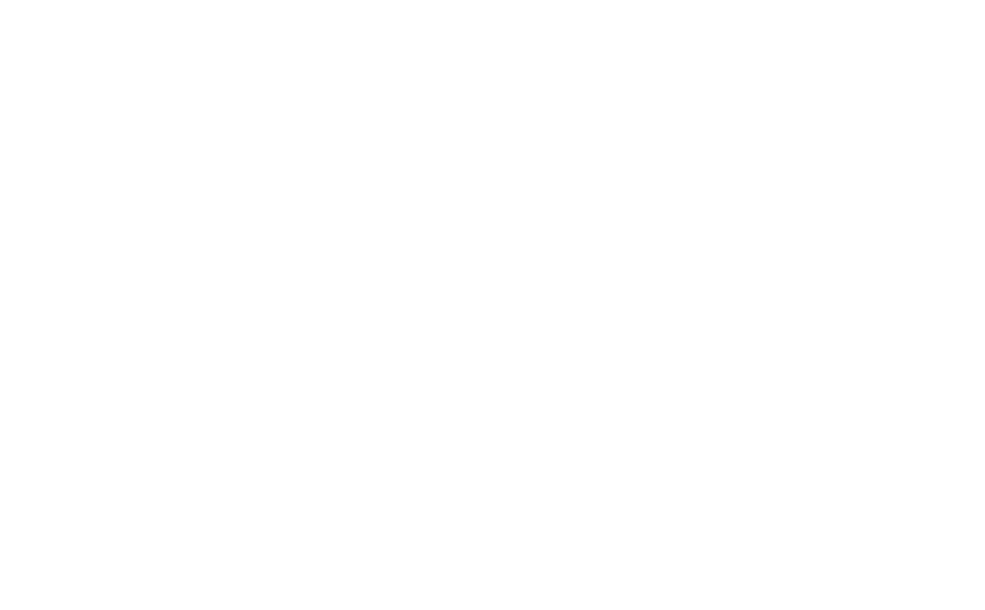
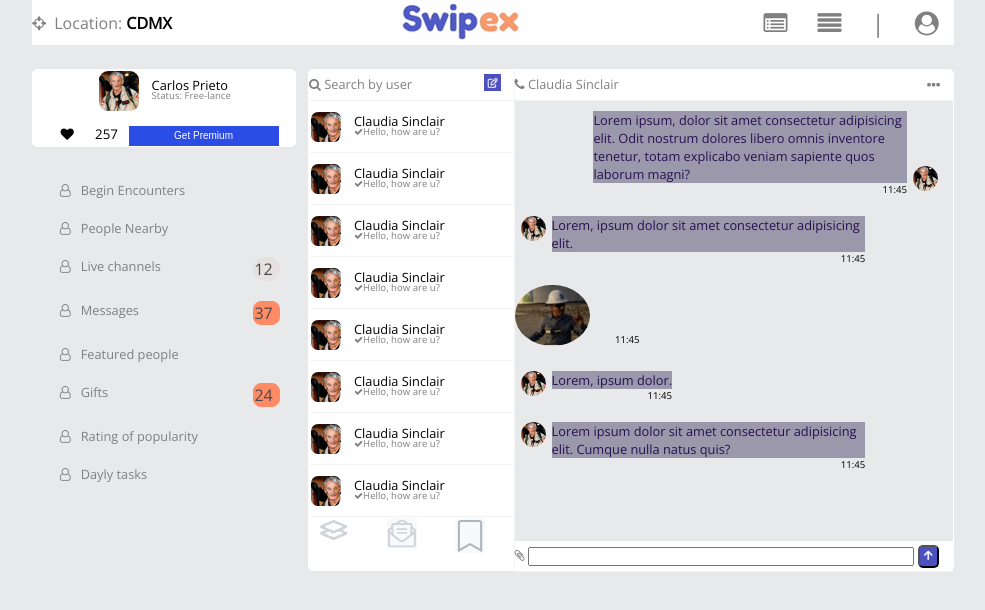
Before and after one commit to carlosprietobarron/capstone-socialnet, a plain HTML site: page conversations.html in a window 1280 px wide. Shown: the whole page, without its empty margins (83-1068 px from the left). Drawn offline with nearby package versions, Linux system fonts and the light colour scheme.

Commit message:
created contact page

```diff
--- a/conversations.html
+++ b/conversations.html
@@ -0,0 +1,282 @@
+<!DOCTYPE html>
+<html lang="en">
+<head>
+    <meta charset="UTF-8">
+    <meta name="viewport" content="width=device-width, initial-scale=1.0">
+    <title>Swipex Contacts</title>
+    <link href="https://fonts.googleapis.com/css?family=Josefin+Sans:300|Lato:300i|Open+Sans|Open+Sans+Condensed:300|Roboto:300&display=swap"
+                  rel="stylesheet">
+                  <link rel="stylesheet" href="https://cdnjs.cloudflare.com/ajax/libs/font-awesome/4.7.0/css/font-awesome.min.css">
+    <link rel="stylesheet" href="./css/styles.css">
+</head>
+<body>
+    <header>
+        <div class="location">
+            <span><i class="fa fa-crosshairs"></i></span>
+            <p class="location">&nbsp; Location:&nbsp; <strong class="blkfnt">CDMX</strong </p>
+        </div>
+        <div class="swipex-logo">
+            <img src="./img/logo.png" alt="swipexlogo">
+        </div>
+        <div class="nav-bar-top">
+            <ul>
+                <li>
+                    <a href="#"><i class="fa fa-list-alt"></i></a>
+                </li>
+                <li>
+                    <a href="#"><i class="fa fa-align-justify" aria-hidden="true"></i></a>
+                </li>
+                <li>|</li>
+                <li>
+                    <a href="#"><i class="fa fa-user-circle" aria-hidden="true"></i></a>
+                </li>
+
+            </ul>
+        </div>
+    </header>
+    <div class="blanc-height"></div>
+    <main class="windowcolor">
+        <section class="left-side-dsk">
+            <div class="current-usr-card">
+                <div class="card-header">
+                    <div class="img-wrapper-tmb">
+                        <img src="./img/50x50.jpg" alt="usr-photo">
+                    </div>
+                    <div class="crnt-usr-data">
+                        <div class="card-sm-name"><p>Carlos Prieto</p></div>
+                        <div class="card-sm-status"><span class="status-sm">Status: Free-lance</span></div>
+                    </div>
+                </div>
+                <div class="card-footer">
+                    <div class="like-counter">
+                        <span><i class="fa fa-heart"></i></span>
+                        <span id="likes-cnt">257</span>
+                    </div>
+                    <div class="button-blue">
+                        <button class="candas-btn blue-btn">Get Premium</button>
+                    </div>
+                </div>
+            </div>
+            <div class="blanc-height windowcolor"></div>
+            <div class="menu-wrapper windowcolor">
+                <nav class="flex-nav vertical-menu">
+                    <ul class="nav-items">
+                        <li class="nav-item">
+                            <a href="#"><i class="fa fa-user-o" aria-hidden="true"></i>&nbsp;&nbsp;&nbsp;Begin Encounters</a>
+                        </li>
+                        <li class="nav-item">
+                            <a href="#"><i class="fa fa-user-o" aria-hidden="true"></i>&nbsp;&nbsp;&nbsp;People Nearby</a>
+                        </li>
+                        <li class="nav-item">
+                            <div class="nav-wrapper">
+                            <a href="#"><i class="fa fa-user-o" aria-hidden="true"></i>&nbsp;&nbsp;&nbsp;Live channels</a>
+                            <div class="channel-count"><span>12</span></div>
+                            </div>
+                        </li>
+                        <li class="nav-item">
+                            <div class="nav-wrapper">
+                                <a href="#"><i class="fa fa-user-o" aria-hidden="true"></i>&nbsp;&nbsp;&nbsp;Messages</a>
+                            <div class="box-count"><span>37</span></div>
+                            </div>
+                        </li>
+                        <li class="nav-item">
+                            <a href="#"><i class="fa fa-user-o" aria-hidden="true"></i>&nbsp;&nbsp;&nbsp;Featured people</a>
+                        </li>
+                        <li class="nav-item">
+                            <div class="nav-wrapper">
+                                <a href="#"><i class="fa fa-user-o" aria-hidden="true"></i>&nbsp;&nbsp;&nbsp;Gifts</a>
+                            <div class="box-count"><span>24</span></div>
+                            </div>
+                        </li>
+                        <li class="nav-item">
+                            <a href="#"><i class="fa fa-user-o" aria-hidden="true"></i>&nbsp;&nbsp;&nbsp;Rating of popularity</a>
+                        </li>
+                        <li class="nav-item">
+                            <a href="#"><i class="fa fa-user-o" aria-hidden="true"></i>&nbsp;&nbsp;&nbsp;Dayly tasks</a>
+                        </li>
+                    </ul>
+                </nav>
+            </div>
+        </section>
+        <section class="contacts-chat">
+            <div class="contact-list">
+                <div class="search-user-card">
+                    <div class="search-user-header">
+                        <div class="crnt-usr-data">
+                            <div class="card-sm-name"><p><span><i class="fa fa-search"></i></span> Search by user</p></div>
+                        </div>
+                        <div class="img-wrapper-noradius">
+                            <img src="./img/serachbyuser2.png" alt="sliders">
+                        </div>
+                    </div>
+                </div>
+                <div class="contact-item">
+                    <div class="card-header">
+                        <div class="img-wrapper-small">
+                            <img src="./img/50x50.jpg" alt="usr-photo">
+                        </div>
+                        <div class="crnt-usr-data">
+                            <div class="card-sm-name"><p>Claudia Sinclair</p></div>
+                            <div class="card-sm-status"><span class="ico-chk"><i class="fa fa-check"></i></span><span class="status-sm">Hello, how are u?</span></div>
+                        </div>
+                    </div>
+                </div>
+                <div class="contact-item">
+                    <div class="card-header">
+                        <div class="img-wrapper-small">
+                            <img src="./img/50x50.jpg" alt="usr-photo">
+                        </div>
+                        <div class="crnt-usr-data">
+                            <div class="card-sm-name"><p>Claudia Sinclair</p></div>
+                            <div class="card-sm-status"><span class="ico-chk"><i class="fa fa-check"></i></span><span class="status-sm">Hello, how are u?</span></div>
+                        </div>
+                    </div>
+                </div>
+                <div class="contact-item">
+                    <div class="card-header">
+                        <div class="img-wrapper-small">
+                            <img src="./img/50x50.jpg" alt="usr-photo">
+                        </div>
+                        <div class="crnt-usr-data">
+                            <div class="card-sm-name"><p>Claudia Sinclair</p></div>
+                            <div class="card-sm-status"><span class="ico-chk"><i class="fa fa-check"></i></span><span class="status-sm">Hello, how are u?</span></div>
+                        </div>
+                    </div>
+                </div>
+                <div class="contact-item">
+                    <div class="card-header">
+                        <div class="img-wrapper-small">
+                            <img src="./img/50x50.jpg" alt="usr-photo">
+                        </div>
+                        <div class="crnt-usr-data">
+                            <div class="card-sm-name"><p>Claudia Sinclair</p></div>
+                            <div class="card-sm-status"><span class="ico-chk"><i class="fa fa-check"></i></span><span class="status-sm">Hello, how are u?</span></div>
+                        </div>
+                    </div>
+                </div>
+                <div class="contact-item">
+                    <div class="card-header">
+                        <div class="img-wrapper-small">
+                            <img src="./img/50x50.jpg" alt="usr-photo">
+                        </div>
+                        <div class="crnt-usr-data">
+                            <div class="card-sm-name"><p>Claudia Sinclair</p></div>
+                            <div class="card-sm-status"><span class="ico-chk"><i class="fa fa-check"></i></span><span class="status-sm">Hello, how are u?</span></div>
+                        </div>
+                    </div>
+                </div>
+                <div class="contact-item">
+                    <div class="card-header">
+                        <div class="img-wrapper-small">
+                            <img src="./img/50x50.jpg" alt="usr-photo">
+                        </div>
+                        <div class="crnt-usr-data">
+                            <div class="card-sm-name"><p>Claudia Sinclair</p></div>
+                            <div class="card-sm-status"><span class="ico-chk"><i class="fa fa-check"></i></span><span class="status-sm">Hello, how are u?</span></div>
+                        </div>
+                    </div>
+                </div>
+                <div class="contact-item">
+                    <div class="card-header">
+                        <div class="img-wrapper-small">
+                            <img src="./img/50x50.jpg" alt="usr-photo">
+                        </div>
+                        <div class="crnt-usr-data">
+                            <div class="card-sm-name"><p>Claudia Sinclair</p></div>
+                            <div class="card-sm-status"><span class="ico-chk"><i class="fa fa-check"></i></span><span class="status-sm">Hello, how are u?</span></div>
+                        </div>
+                    </div>
+                </div>
+                <div class="contact-item">
+                    <div class="card-header">
+                        <div class="img-wrapper-small">
+                            <img src="./img/50x50.jpg" alt="usr-photo">
+                        </div>
+                        <div class="crnt-usr-data">
+                            <div class="card-sm-name"><p>Claudia Sinclair</p></div>
+                            <div class="card-sm-status"><span class="ico-chk"><i class="fa fa-check"></i></span><span class="status-sm">Hello, how are u?</span></div>
+                        </div>
+                    </div>
+                </div>
+                <div class="contact-actions">
+                    <div class="img-wrapper-small">
+                        <img src="./img/layer.png" alt="usr-photo">
+                    </div>
+                    <div class="img-wrapper-small">
+                        <img src="./img/envelope.png" alt="usr-photo">
+                    </div>
+                    <div class="img-wrapper-small">
+                        <img src="./img/bookmark.png" alt="usr-photo">
+                    </div>
+                </div>
+            </div>
+            <div class="chat-window">
+                <div class="conversation-card">
+                    <div class="conversation-header">
+                        <div class="crnt-usr-data">
+                            <div class="card-sm-name"><p> <span><i class="fa fa-phone"></i> </span> Claudia Sinclair</p></div>
+                        </div>
+                        <div class="img-wrapper-noradius">
+                            <span><i class="fa fa-ellipsis-h"></i></span>
+                        </div>
+                    </div>
+                </div>
+                <div class="posts-display windowcolor">
+                    <div class="post-message sent">
+                        <div class="avatar"><img src="./img/50x50.jpg" alt="usr-photo"></div>
+                        <div class="message-card">
+                            <div class="message-text">Lorem ipsum, dolor sit amet consectetur adipisicing elit. Odit nostrum dolores libero omnis inventore tenetur, totam explicabo veniam sapiente quos laborum magni?</div>
+                            <div class="message-time">11:45</div>
+                        </div>
+                    </div>
+                    <div class="post-message received">
+                        <div class="avatar"><img src="./img/50x50.jpg" alt="usr-photo"></div>
+                        <div class="message-card">
+                            <div class="message-text">Lorem, ipsum dolor sit amet consectetur adipisicing elit.</div>
+                            <div class="message-time">11:45</div>
+                        </div>
+                    </div>
+                    <div class="post-message gifted received">
+                        <div class="gift-image"><img src="./img/gift.png" alt="usr-photo"></div>
+                        <div class="message-card">
+                            <div class="message-text empty">&nbsp;&nbsp;&nbsp;&nbsp;&nbsp;&nbsp;&nbsp;&nbsp;</div>
+                            <div class="message-time">11:45</div>
+                        </div>
+                    </div>
+                    <div class="post-message received">
+                        <div class="avatar"><img src="./img/50x50.jpg" alt="usr-photo"></div>
+                        <div class="message-card">
+                            <div class="message-text">Lorem, ipsum dolor.</div>
+                            <div class="message-time">11:45</div>
+                        </div>
+                    </div>
+                    <div class="post-message received">
+                        <div class="avatar"><img src="./img/50x50.jpg" alt="usr-photo"></div>
+                        <div class="message-card">
+                            <div class="message-text">Lorem ipsum dolor sit amet consectetur adipisicing elit. Cumque nulla natus quis?</div>
+                            <div class="message-time">11:45</div>
+                        </div>
+                    </div>
+                </div>
+                <div class="conversation-card whitebk longest">
+                    <div class="conversation-header whitebk longest">
+                        <div class="crnt-usr-data longest">
+                            <div class="card-sm-name longest">
+                                <form class="edition-input longest" action="#">
+                                    <label for="inputtext"><i class="fa fa-paperclip"></i></label>
+                                    <input type="text" id="inputtext">
+                                    <button class="upload"><span><img src="./img/arrowup.png" alt=""></span></button>
+                                </form>
+                            </div>
+                        </div>
+                        <div class="img-wrapper-noradius blue">
+                            <span><i class="fas fa-long-arrow-alt-up"></i></span>
+                        </div>
+                    </div>
+                </div>
+            </div>
+        </section>
+    </main>
+    <div class="blanc-height"></div>
+</body>
+</html>
--- a/css/styles.css
+++ b/css/styles.css
@@ -1,5 +1,5 @@
 html {
-    box-sizing: box ;
+  box-sizing: box;
 }
 
 body {
@@ -7,7 +7,7 @@ body {
   margin: 0;
   padding: 0;
   background-color: #e7e9ea;
-    font-family: 'Open Sans', sans-serif, Roboto,'Josefin Sans';
+  font-family: 'Open Sans', sans-serif, Roboto, 'Josefin Sans';
 }
 
 * {
@@ -16,7 +16,7 @@ body {
 }
 
 .shadowcolor {
-    background-color: #e6e6ef;
+  background-color: #636394;
 }
 
 .windowcolor {
@@ -59,7 +59,7 @@ header {
   color: black;
 }
 
-.nav-bar-top ul{
+.nav-bar-top ul {
   display: flex;
   flex-direction: row;
   list-style: none;
@@ -87,6 +87,10 @@ main {
   margin-left: calc(100% / 10);
   display: flex;
   flex-direction: row;
+}
+
+.menu-vertical {
+  width: 30vw;
 }
 
 .left-side-dsk {
@@ -152,7 +156,7 @@ main {
   color: rgb(255, 255, 255);
   background-color: rgb(43, 77, 230);
   width: 150px;
-    height: 20px  ;
+  height: 20px;
 }
 
 .like-counter {
@@ -207,7 +211,6 @@ main {
   margin-bottom: 10px;
 }
 
-
 .nav-item a {
   text-decoration: none;
   color: gray;
@@ -225,7 +228,7 @@ main {
   background-color: #f8f9fa;
 }
 
-.user-nav ul{
+.user-nav ul {
   width: 90%;
   list-style: none;
   display: flex;
@@ -274,7 +277,7 @@ main {
   font-size: 2rem;
 }
 
-.overlay-topleft span{
+.overlay-topleft span {
   font-size: 1rem;
 }
 
@@ -312,8 +315,8 @@ main {
   display: inline-table;
 }
 
-.btn-list button{
-    background-color:transparent ;
+.btn-list button {
+  background-color: transparent;
   border: none;
   margin: 0 1px;
 }
@@ -412,7 +415,7 @@ main {
   height: 20px;
 }
 
-.filter-card .img-wrapper-tmb img{
+.filter-card .img-wrapper-tmb img {
   display: inline-cell;
   color: gray;
   width: 20px;
@@ -460,13 +463,12 @@ main {
   color: rgb(100, 100, 100);
   background-color: #e6e6ef;
   width: 150px;
-    height: 20px  ;
+  height: 20px;
 }
 
 .comunicate-with {
   display: flex;
   flex-direction: row;
-
 }
 
 .comunicate {
@@ -492,3 +494,198 @@ main {
   background-color: rgb(231, 148, 24);
   border-color: rgb(206, 173, 26);
 }
+
+
+/* conversations */
+
+.contacts-chat {
+  display: flex;
+  flex-direction: row;
+  height: 500px;
+  width: 70%;
+  background-color: white;
+  border: solid 1px white;
+  border-radius: 5px;
+}
+
+.sombra {
+  box-shadow: 5px 5px #e3e6ea;
+}
+
+.contact-list {
+  display: flex;
+  flex-direction: column;
+  width: 35%;
+  border-right: solid 1px #b3b1b129;
+}
+
+.search-user-card {
+  height: 30px;
+  border-bottom: solid 1px #b3b1b129;
+}
+
+.search-user-header {
+  display: flex;
+  flex-direction: row;
+  align-items: center;
+  height: 30px;
+  justify-content: space-between;
+  color: gray;
+}
+
+.img-wrapper-noradius {
+  margin-right: 12px;
+  border: solid white 1px;
+  border-radius: 1px;
+}
+
+.contact-item {
+  max-width: 100%;
+  height: 50px;
+  display: flex;
+  flex-direction: column;
+  justify-content: center;
+  background-color: white;
+  border: solid 1px white;
+  border-bottom: solid #b3b1b129 1px;
+}
+
+.contact-item .card-header {
+  justify-content: flex-start;
+  height: 50px;
+  padding-top: 10px;
+}
+
+.contact-item .card-footer {
+  display: none;
+}
+
+.img-wrapper-small {
+  margin-right: 12px;
+  border: solid white 1px;
+  border-radius: 8px;
+  width: 30px;
+  height: 30px;
+  overflow: hidden;
+}
+
+.ico-chk {
+  font-size: xx-small;
+  color: gray;
+}
+
+.contact-actions {
+  display: flex;
+  justify-content: space-around;
+  height: 40px;
+}
+
+.contact-actions .img-wrapper-small {
+  position: relative;
+  width: 36px;
+  height: 36px;
+}
+
+.contact-actions img {
+  width: 30px;
+  position: relative;
+  top: 0px;
+  left: 0;
+}
+
+.chat-window {
+    width: 75%;
+}
+
+.conversation-card {
+  height: 30px;
+  border-bottom: solid 1px #b3b1b129;
+}
+
+.whitebk {
+    background-color: white;
+}
+
+.conversation-header {
+  display: flex;
+  flex-direction: row;
+  align-items: center;
+  height: 30px;
+  justify-content: space-between;
+  color: gray;
+}
+
+.posts-display {
+    width: 100%;
+    height: 88%;
+    display: flex;
+    flex-direction: column;
+}
+
+.post-message {
+    display: flex;
+    flex-direction: row;
+    width: 80%;
+    margin: 10px 0;
+}
+
+.sent {
+    flex-direction: row-reverse;
+    align-items: end;
+    margin-left: calc(100% * 0.18 );
+}
+
+.avatar {
+    margin: 0 6px;
+}
+
+.avatar img {
+    width: 25px;
+    border-radius: 50%;
+}
+
+.message-text {
+    width: 100%;
+    color: rgb(39, 17, 82);
+    font-size: 0.8rem;
+    background-color: rgb(154, 152, 170);
+}
+
+.message-time {
+    width: 100%;
+    font-size: 0.6rem;
+    text-align: end;
+}
+
+.gift-image img {
+    width: 75px;
+    border-radius: 50%;
+}
+
+.empty {
+    width: 50px;
+    height: 3rem;
+    color: transparent;
+    background-color: transparent;
+}
+
+.edition-input {
+    background-color: white;
+    display: flex;
+    flex-flow: row wrap;
+    align-items: center;
+    justify-content: space-between;
+}
+
+#inputtext {
+    width: 90%;
+}
+
+.longest {
+    width: 100%;
+}
+
+.upload {
+    background-color: #4d50bf;
+    border-radius: 5px;
+}
```
Also changed, not shown: img/arrowup.png (added), img/bookmark.png (added), img/elipsis.png (added), img/envelope.png (added), img/gift.png (added), img/layer.png (added), img/serachbyuser2.png (added), img/smilegift.png (added), menu.html (added). Lines whose indentation alone changed are shown as unchanged.
